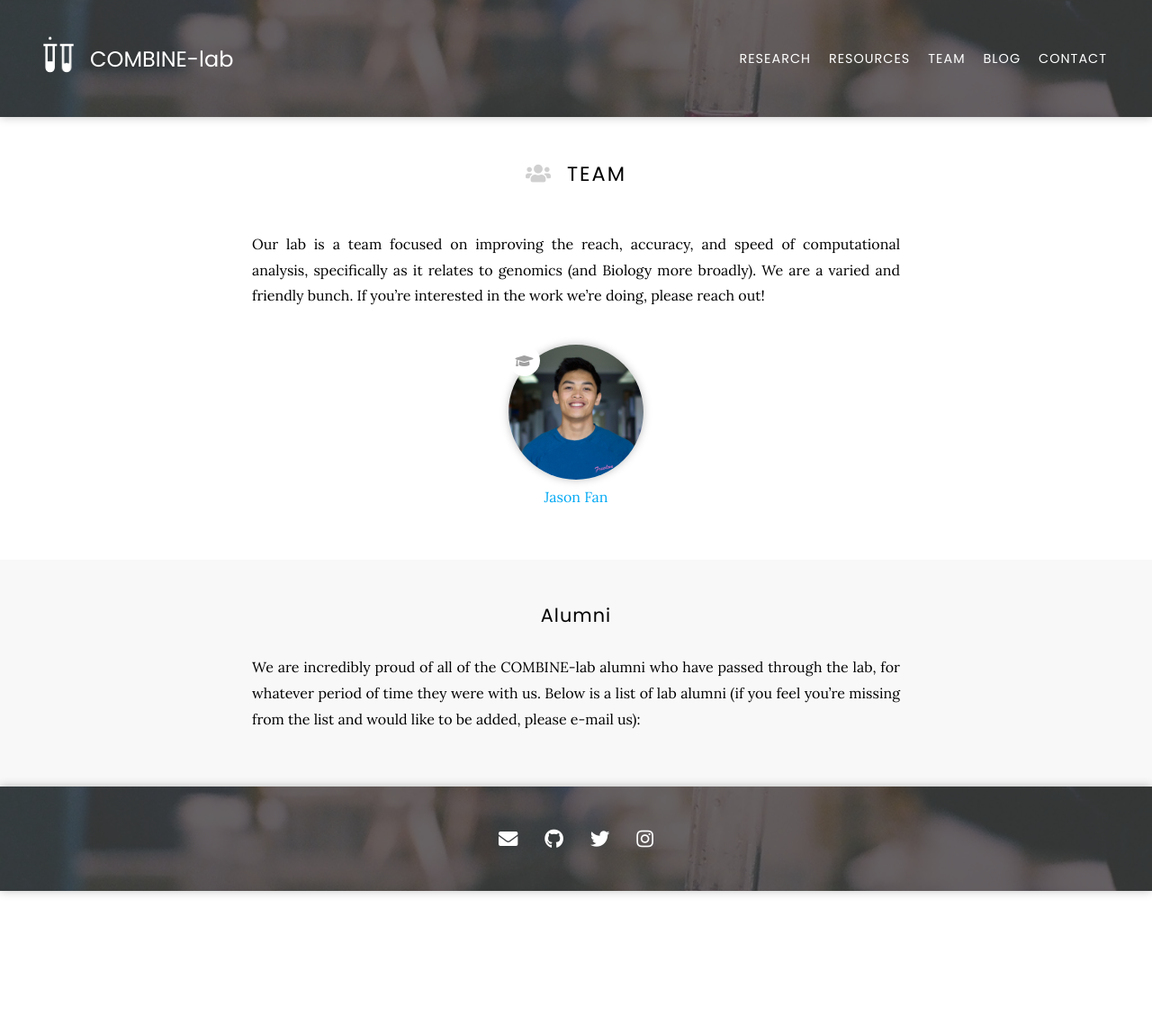
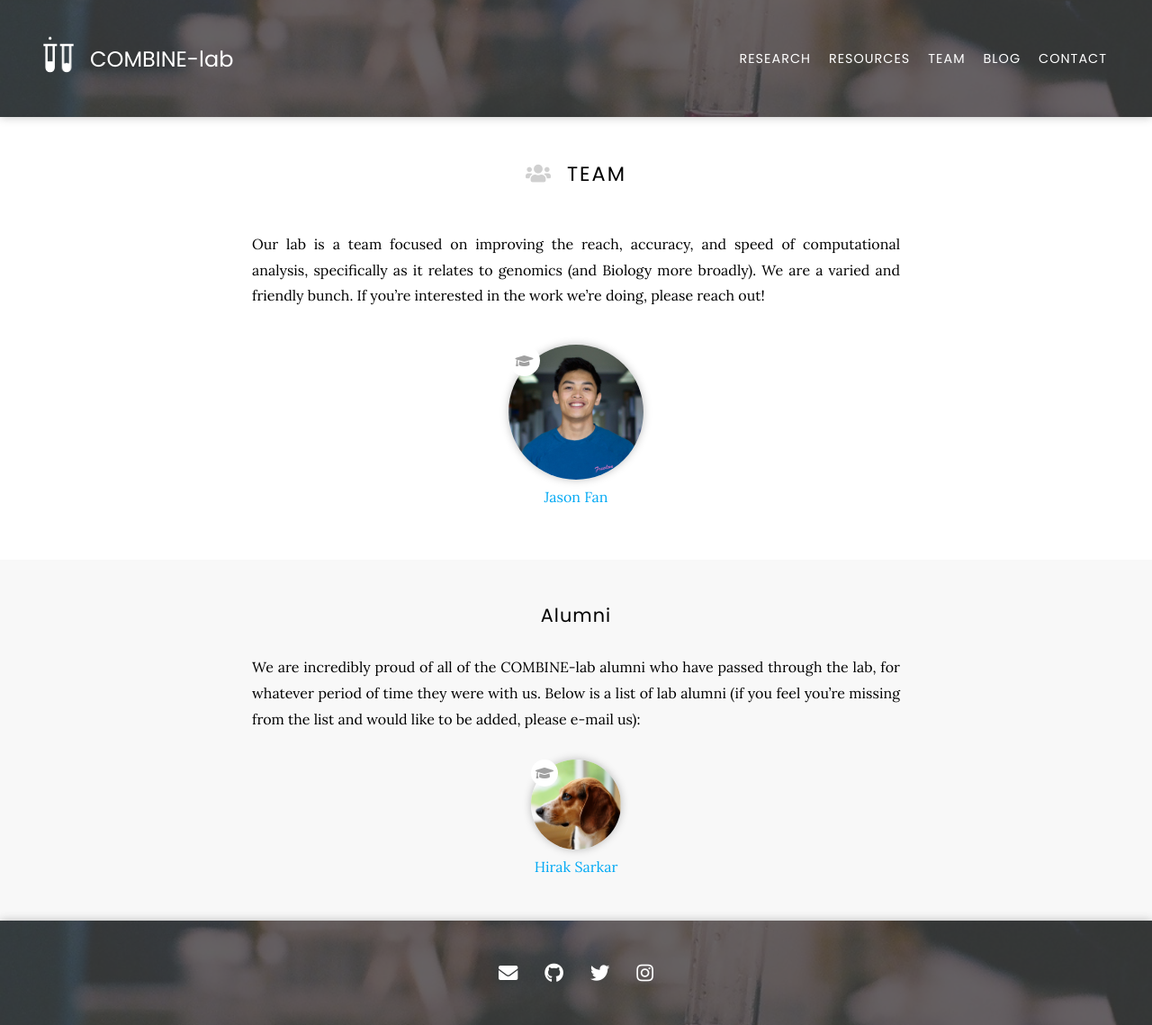
Before and after one commit to COMBINE-lab/combine-lab.github.io, a Jekyll site: the page built from team/index.md, in a window 1280 px wide. Shown: the whole page at 90% size. Built offline with Jekyll 4.4.1, drawn with Linux system fonts in a browser that asks for light colours; nearby versions of some CDN libraries.

Commit message:
Update index.md

```diff
--- a/team/index.md
+++ b/team/index.md
@@ -34,7 +34,7 @@ is a list of lab alumni (if you feel you're missing from the list and would like
 
 {% capture html %}
 {% include team-list.html role="pi" group="alum" mini="true" %}
-{% include team-list.html role="phd" group="alum" mini="true" %}
+{% include team-list.html role="phd_g" group="alum" mini="true" %}
 {% include team-list.html role="undergrad" group="alum" mini="true" %}
 {% endcapture %}
 
```
